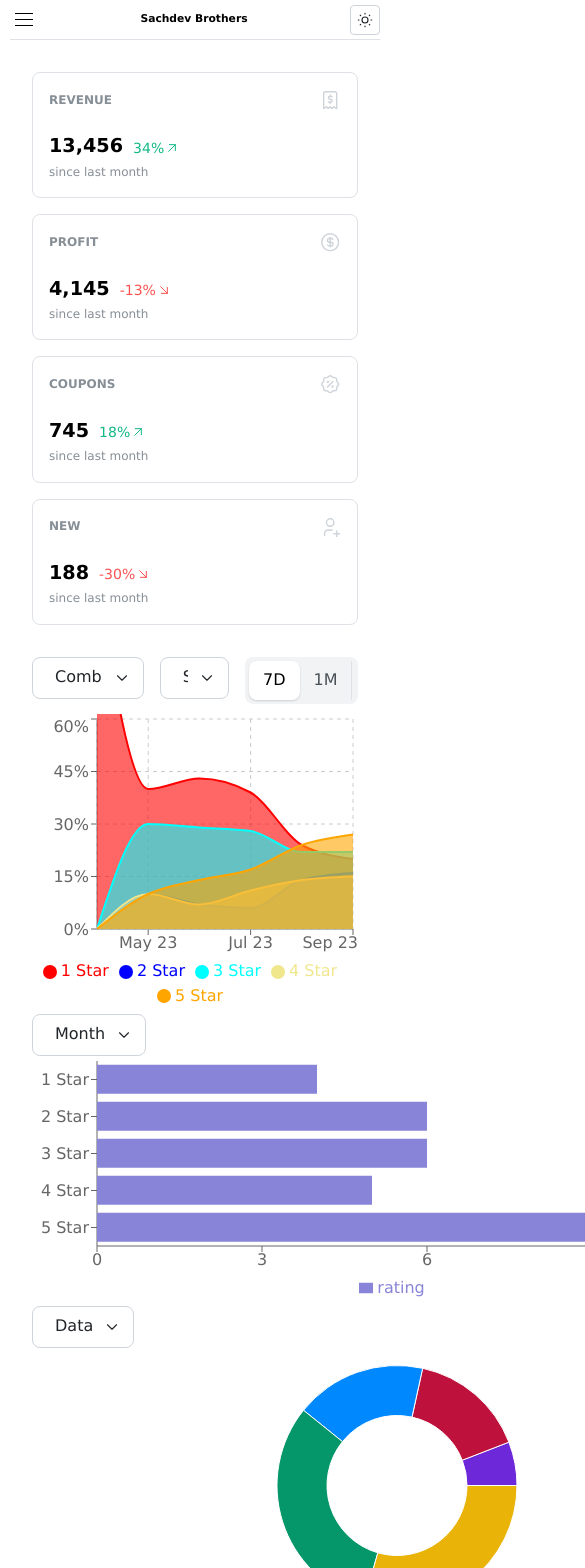
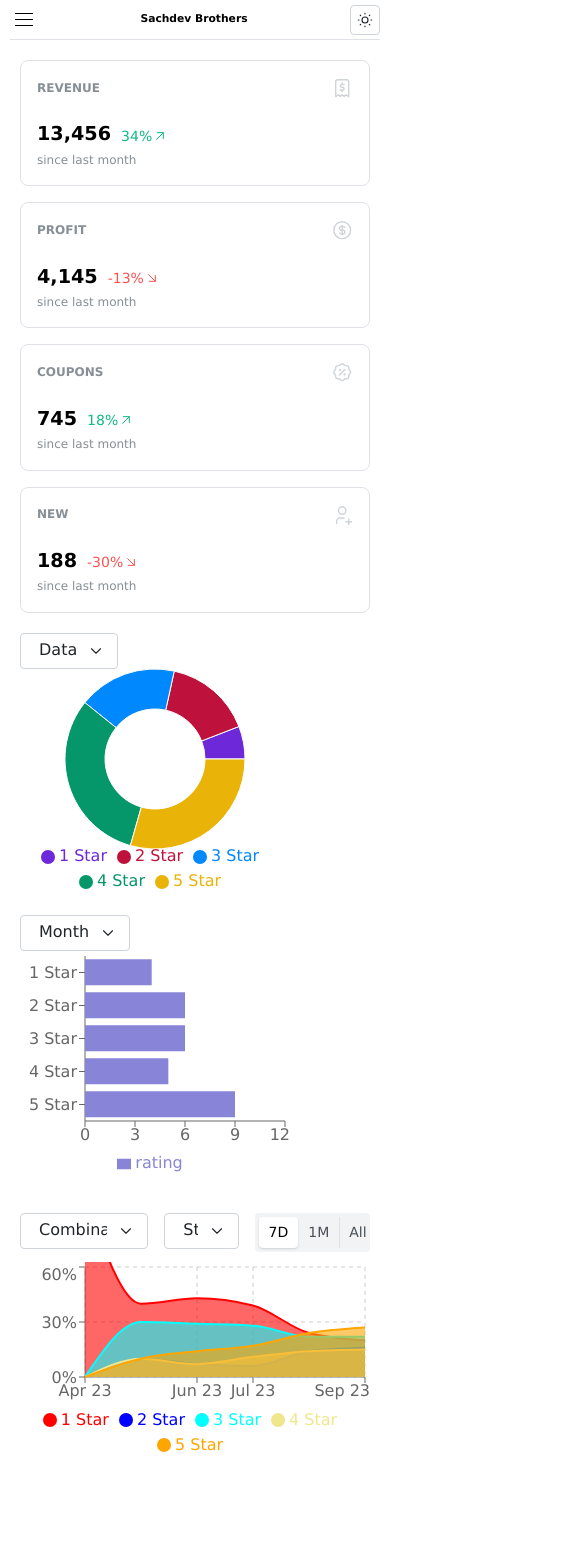
Before and after one commit to hyperingenious/sachdev-analytics, a React (Vite) app: page /dashboard in a window 390 px wide. Shown: the top 1568 px of the page, 585 px wide, since content can reach past the window. After the commit the page ends 1482 px from the top, so only its background shows below. Built offline with nearby package versions, Linux system fonts and the light colour scheme.

Commit message:
Made components bit responsive

```diff
--- a/src/components/Dropdown.jsx
+++ b/src/components/Dropdown.jsx
@@ -7,13 +7,10 @@ export function Dropdown({ name, dropdownOptions, onClick, argOptions }) {
     <Menu
       transitionProps={{ transition: "pop-top-right" }}
       position="top-end"
-      width={220}
-      withinPortal
+      width={120}
     >
       <Menu.Target>
         <Button
-          size="md"
-          radius={"md"}
           variant="default"
           color="rgba(255, 255, 255, 1)"
           // style={{ boxShadow: "var(--mantine-shadow-md)" }}
--- a/src/components/SegmentedButton.jsx
+++ b/src/components/SegmentedButton.jsx
@@ -1,10 +1,8 @@
 import { SegmentedControl } from "@mantine/core";
 
-function SegmentedButton({ size = "md", radius = "md", onChange }) {
+function SegmentedButton({ onChange }) {
   return (
     <SegmentedControl
-      size={size}
-      radius={radius}
       onChange={onChange} // format:  (arg) => dispatch(changeDataAsPerTime(arg))
       data={[
         { label: "7D", value: "7-day-time" },
--- a/src/components/dashboard/HorizontalBarGraph.jsx
+++ b/src/components/dashboard/HorizontalBarGraph.jsx
@@ -1,5 +1,13 @@
 import { useDispatch, useSelector } from "react-redux";
-import { Bar, BarChart, Tooltip, Legend, XAxis, YAxis } from "recharts";
+import {
+  Bar,
+  BarChart,
+  Tooltip,
+  Legend,
+  XAxis,
+  YAxis,
+  ResponsiveContainer,
+} from "recharts";
 import { changeHorizontalBarGraphMonth } from "../../redux/filterHorizontalBarGraphSlice";
 import { Dropdown } from "../Dropdown";
 
@@ -16,9 +24,8 @@ function HorizontalBarGraph() {
         argOptions={[0, 1, 2, 3, 4]}
         onClick={(arg) => dispatch(changeHorizontalBarGraphMonth(arg))}
       />
+      <ResponsiveContainer minWidth={270}  width={"70%"} height={230}>
         <BarChart
-        width={730}
-        height={250}
           data={selectedMonthData}
           layout="vertical"
         >
@@ -28,6 +35,7 @@ function HorizontalBarGraph() {
           <Legend />
           <Bar dataKey="rating" fill="#8884d8" />
         </BarChart>
+      </ResponsiveContainer>
     </>
   );
 }
--- a/src/components/dashboard/LineGraph.jsx
+++ b/src/components/dashboard/LineGraph.jsx
@@ -26,7 +26,7 @@ function LineGraph() {
   return (
     <div style={{ marginTop: "var(--mantine-spacing-xl)" }}>
       <LineGraphFilterBar dispatch={dispatch} />
-      <ResponsiveContainer height={300} width={"100%"}>
+      <ResponsiveContainer height={200} width={"100%"}>
         <AreaChart data={dataAsPerTime}>
           <XAxis dataKey={"label"} />
           <YAxis unit={"%"} />
@@ -85,8 +85,7 @@ function LineGraphFilterBar({ dispatch }) {
         onClick={(arg) => dispatch(changeIndividualStarFilter(arg))}
       />
       <SegmentedControl
-        size="md"
-        radius="md"
+
         onChange={(arg) => dispatch(changeDataAsPerTime(arg))}
         data={[
           { label: "7D", value: "7-day-time" },
--- a/src/components/dashboard/PieGraph.jsx
+++ b/src/components/dashboard/PieGraph.jsx
@@ -1,12 +1,16 @@
-import { useState } from "react";
 import { useDispatch, useSelector } from "react-redux";
-import { PieChart, Pie, Legend, Tooltip, Cell } from "recharts";
+import {
+  PieChart,
+  Pie,
+  Legend,
+  Tooltip,
+  Cell,
+  ResponsiveContainer,
+} from "recharts";
 import { changePieDataAsPerTime } from "../../redux/filterPieGraphSlice";
 import { Dropdown } from "../Dropdown";
-import { changeDataAsPerTime } from "../../redux/filterLineGraphSlice";
 
 function PieGraph() {
-  const [toggle, setToggle] = useState(false);
   const { dataAsPerTime, timeFilter } = useSelector(
     (store) => store.pieGraphFilter
   );
@@ -16,7 +20,11 @@ function PieGraph() {
   const sectionColors = ["#6d28d9", "#be123c", "#0088FE", "#059669", "#eab308"];
 
   return (
-    <>
+    <div
+      style={{
+        marginTop: "var(--mantine-spacing-lg)",
+      }}
+    >
       <Dropdown
         name={"Data"}
         dropdownOptions={["7 Days", "Last Month", "All time"]}
@@ -51,16 +59,18 @@ function PieGraph() {
           </li>
         </ul>
       </div> */}
-      <PieChart width={730} height={300}>
+      <ResponsiveContainer minWidth={270} width={"70%"} height={230}>
+        <PieChart width={400} height={210}>
           {/* First Pie Chart */}
+          {/* <ResponsiveContainer > */}
           <Pie
             data={dataAsPerTime}
             dataKey="value"
             nameKey="name"
             cx="50%"
             cy="50%"
-          outerRadius={120}
-          innerRadius={70}
+            outerRadius={90}
+            innerRadius={50}
           >
             {dataAsPerTime.map((entry, index) => (
               <Cell
@@ -72,7 +82,8 @@ function PieGraph() {
           <Tooltip />
           <Legend iconType="circle" />
         </PieChart>
-    </>
+      </ResponsiveContainer>
+    </div>
   );
 }
 
--- a/src/pages/AppShell.jsx
+++ b/src/pages/AppShell.jsx
@@ -20,7 +20,7 @@ export default function AppShell() {
     <MantineAppShell
       header={{ height: 40 }}
       navbar={{ width: 230, breakpoint: "sm", collapsed: { mobile: !opened } }}
-      padding="xl"
+      padding="lg"
     >
       <MantineAppShell.Header
         style={{
--- a/src/pages/Dashbord.jsx
+++ b/src/pages/Dashbord.jsx
@@ -1,3 +1,4 @@
+import { Grid } from "@mantine/core";
 import HorizontalBarGraph from "../components/dashboard/HorizontalBarGraph";
 import LineGraph from "../components/dashboard/LineGraph";
 import PieGraph from "../components/dashboard/PieGraph";
@@ -6,10 +7,16 @@ import StatsGrid from "../components/dashboard/StatsGrid";
 function Dashbord() {
   return (
     <div>
-      <StatsGrid/>
+      <StatsGrid />
+      <Grid grow>
+        <Grid.Col span={6}>
+          <PieGraph />
+        </Grid.Col>
+        <Grid.Col span={6}>
+          <HorizontalBarGraph />
+        </Grid.Col>
+      </Grid>
       <LineGraph />
-      <HorizontalBarGraph />
-      <PieGraph />
     </div>
   );
 }
```
Lines whose indentation alone changed are shown as unchanged.
